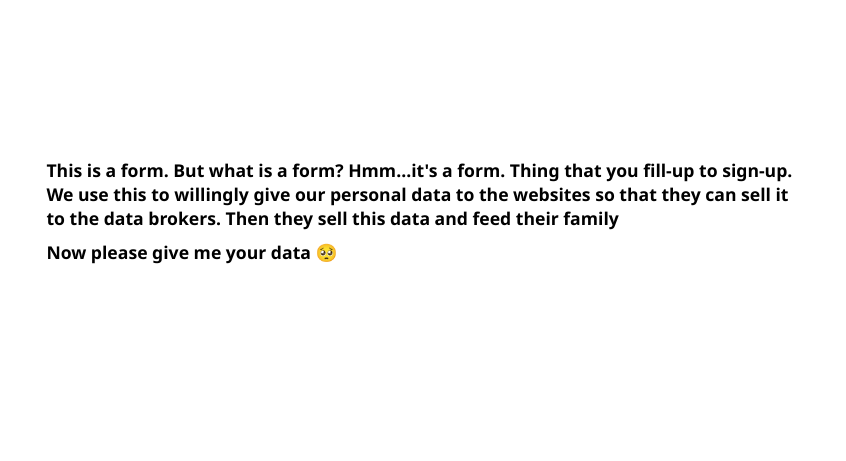
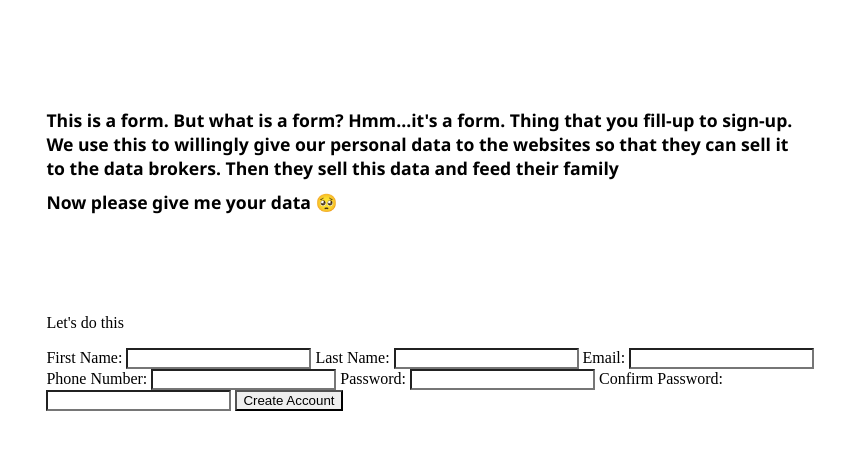
Before and after one commit to hossain-adnan/signup-form, a plain HTML site: page form.html in a window 1280 px wide. Shown: the top 461 px of the page, 434-1280 px from the left. Drawn offline with Linux system fonts and the light colour scheme.

Commit message:
Build basic form

```diff
--- a/form.html
+++ b/form.html
@@ -15,9 +15,26 @@
             </div>
         </div>
         <div class="form_holder">
-            <p>This is a form. But what is a form? Hmm...it's a form. Thing that you fill-up to sign-up. We use this to willingly give our personal data to the websites so that they can sell it to the data brokers. Then they sell this data and feed their family</p>
-            <p>Now please give me your data 🥺</p>
+            <p class="hero">This is a form. But what is a form? Hmm...it's a form. Thing that you fill-up to sign-up. We use this to willingly give our personal data to the websites so that they can sell it to the data brokers. Then they sell this data and feed their family</p>
+            <p class="hero">Now please give me your data 🥺</p>
             <form>
+                <p>Let's do this</p>
+                <label for="first_name">First Name:</label>
+                <input type="text" name="first_name" id="first_name">
+                <label for="first_name">Last Name:</label>
+                <input type="text" name="last_name" id="last_name">
+
+                <label for="email">Email:</label>
+                <input type="email" name="email" id="email">
+                <label for="phone">Phone Number:</label>
+                <input type="tel" name="phone" id="phone">
+
+                <label for="password">Password:</label>
+                <input type="password" name="password" id="password">
+                <label for="confirm_pass">Confirm Password:</label>
+                <input type="password" name="confirm_pass" id="confirm_pass">
+
+                <button type="submit">Create Account</button>
 
             </form>
         </div>
--- a/style.css
+++ b/style.css
@@ -52,8 +52,12 @@ body > div {
     color: white;
 }
 
-p {
-    margin: 10px 20px 0px 50px;
+.form_holder {
+    padding-left: 50px;
+}
+
+p.hero {
+    margin: 10px 20px 0px 0px;
     max-width: 75ch;
     font-family: 'Segoe UI', Tahoma, Geneva, Verdana, sans-serif;
     font-size: 1.1rem;
@@ -61,5 +65,5 @@ p {
 }
 
 p:first-child {
-    margin-top: 150px;
+    margin-top: 100px;
 }
```
